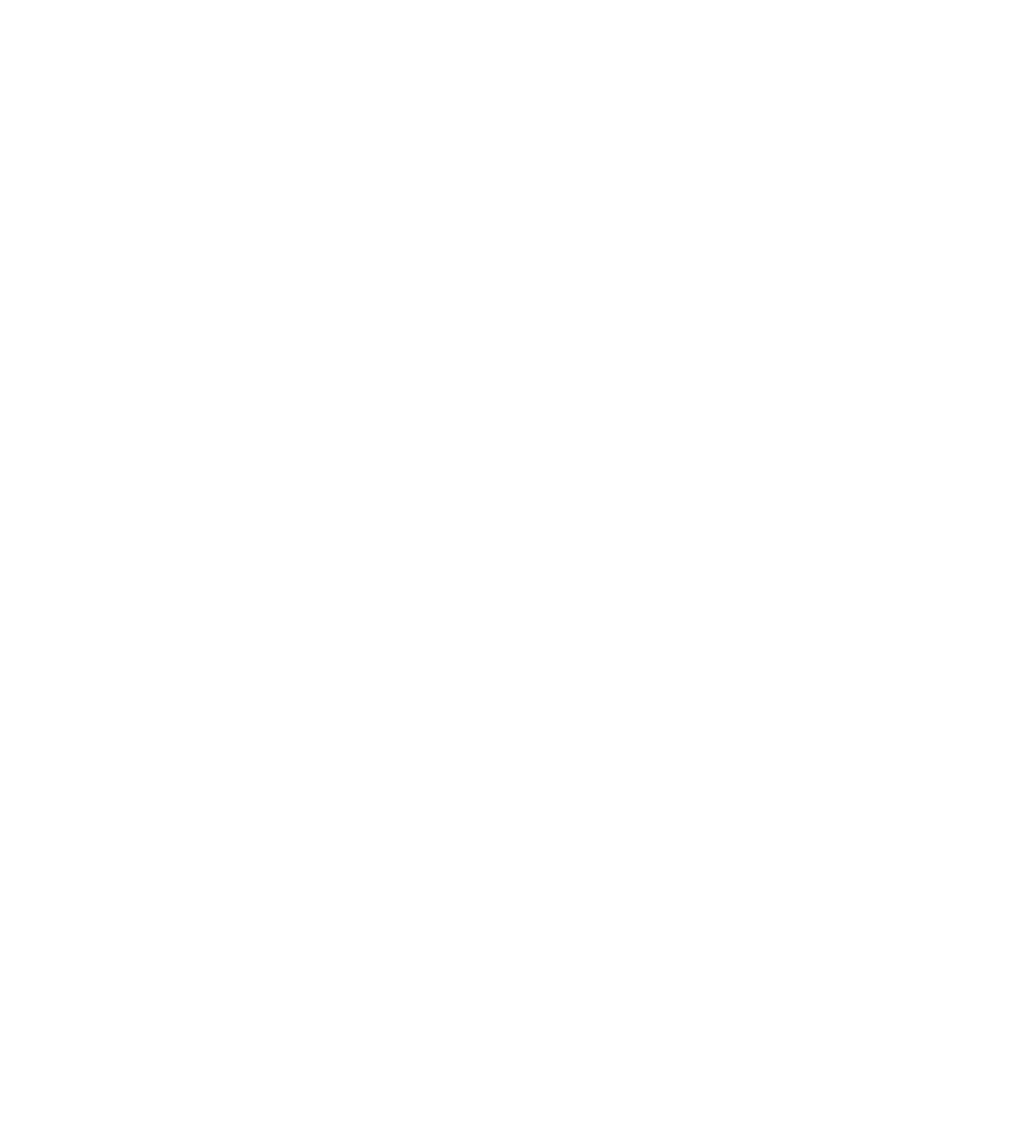
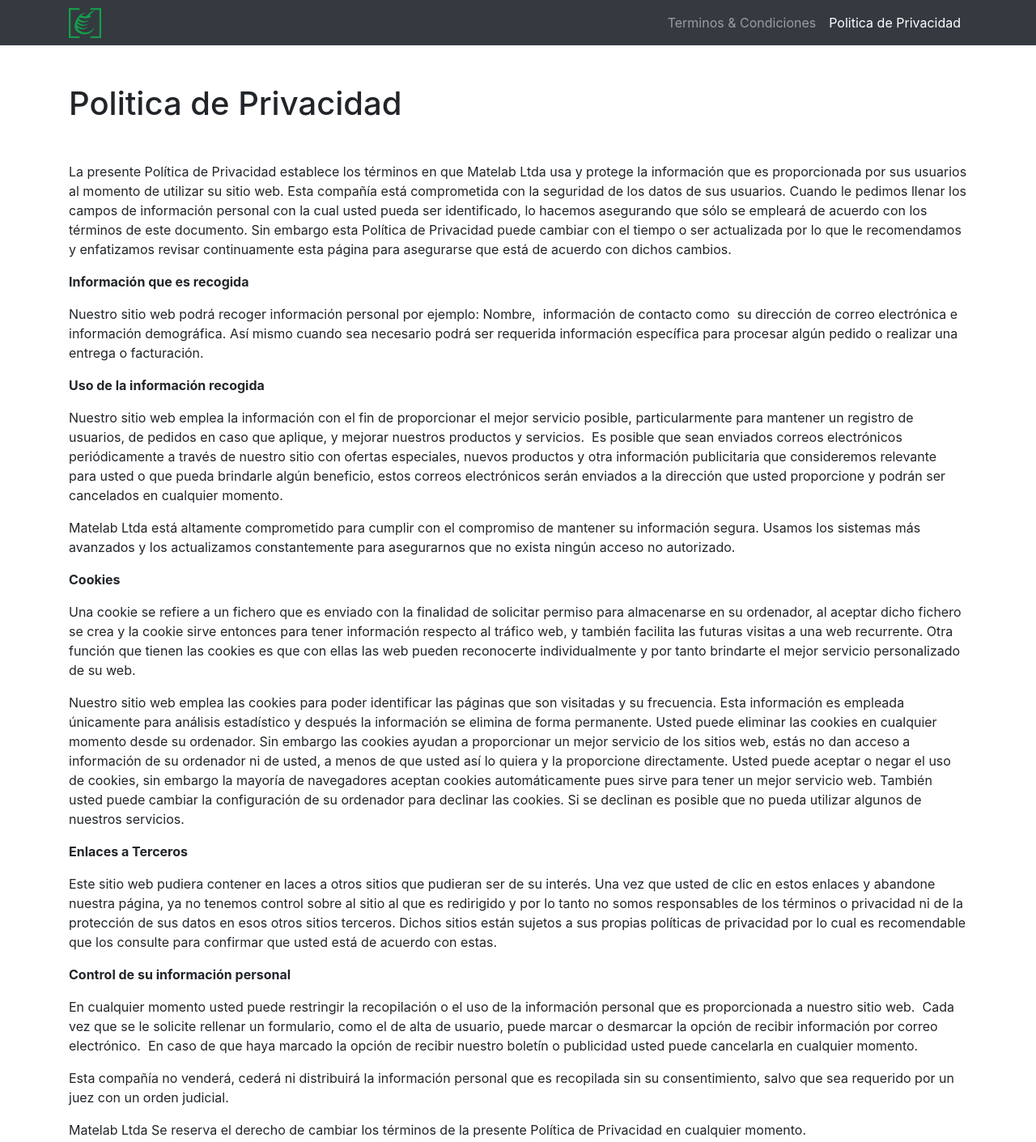
Before and after one commit to mlab-ar/terminos-Condiciones, a plain HTML site: page politica_privacidad.html in a window 1280 px wide. Shown: the whole page at 81% size. Before the commit the page ends 800 px from the top, so only its background shows below. Drawn offline with Linux system fonts and the light colour scheme.

Commit message:
Politica de privacidad

```diff
--- a/politica_privacidad.html
+++ b/politica_privacidad.html
@@ -0,0 +1,168 @@
+<!DOCTYPE html>
+<html lang="en">
+  <head>
+    <meta charset="utf-8" />
+    <meta
+      name="viewport"
+      content="width=device-width, initial-scale=1, shrink-to-fit=no"
+    />
+    <meta name="description" content="" />
+    <meta name="author" content="" />
+
+    <link rel="shortcut icon" type="image/png" href="images/favicon.ico" />
+
+    <title>Matelab | Avisos Legales</title>
+
+    <!-- Bootstrap core CSS -->
+    <link href="vendor/bootstrap/css/bootstrap.min.css" rel="stylesheet" />
+  </head>
+
+  <body>
+    <!-- Navigation -->
+    <nav class="navbar navbar-expand-lg navbar-dark bg-dark static-top">
+      <div class="container">
+        <a href="https://www.matelab.com.ar" className="brand-logo">
+          <img
+            src="images/mateLogo.png"
+            alt="Mate Lab"
+            width="40"
+            height="37"
+          />
+        </a>
+        <button
+          class="navbar-toggler"
+          type="button"
+          data-toggle="collapse"
+          data-target="#navbarResponsive"
+          aria-controls="navbarResponsive"
+          aria-expanded="false"
+          aria-label="Toggle navigation"
+        >
+          <span class="navbar-toggler-icon"></span>
+        </button>
+        <div class="collapse navbar-collapse" id="navbarResponsive">
+          <ul class="navbar-nav ml-auto">
+            <li class="nav-item">
+              <a class="nav-link" href="index.html">Terminos & Condiciones </a>
+            </li>
+            <li class="nav-item active">
+              <a class="nav-link" href="politica_privacidad.html"
+                >Politica de Privacidad</a
+              >
+              <span class="sr-only">(current)</span>
+            </li>
+          </ul>
+        </div>
+      </div>
+    </nav>
+
+    <!-- Page Content -->
+    <div class="container">
+      <div class="row">
+        <div class="col-lg-12 text-left">
+          <h1 class="mt-5">Politica de Privacidad</h1>
+          <p>&nbsp;</p>
+          <p>
+            La presente Política de Privacidad establece los términos en que
+            Matelab Ltda usa y protege la información que es proporcionada por
+            sus usuarios al momento de utilizar su sitio web. Esta compañía está
+            comprometida con la seguridad de los datos de sus usuarios. Cuando
+            le pedimos llenar los campos de información personal con la cual
+            usted pueda ser identificado, lo hacemos asegurando que sólo se
+            empleará de acuerdo con los términos de este documento. Sin embargo
+            esta Política de Privacidad puede cambiar con el tiempo o ser
+            actualizada por lo que le recomendamos y enfatizamos revisar
+            continuamente esta página para asegurarse que está de acuerdo con
+            dichos cambios.
+          </p>
+          <p><strong>Información que es recogida</strong></p>
+          <p>
+            Nuestro sitio web podrá recoger información personal por ejemplo:
+            Nombre,&nbsp; información de contacto como&nbsp; su dirección de
+            correo electrónica e información demográfica. Así mismo cuando sea
+            necesario podrá ser requerida información específica para procesar
+            algún pedido o realizar una entrega o facturación.
+          </p>
+          <p><strong>Uso de la información recogida</strong></p>
+          <p>
+            Nuestro sitio web emplea la información con el fin de proporcionar
+            el mejor servicio posible, particularmente para mantener un registro
+            de usuarios, de pedidos en caso que aplique, y mejorar nuestros
+            productos y servicios. &nbsp;Es posible que sean enviados correos
+            electrónicos periódicamente a través de nuestro sitio con ofertas
+            especiales, nuevos productos y otra información publicitaria que
+            consideremos relevante para usted o que pueda brindarle algún
+            beneficio, estos correos electrónicos serán enviados a la dirección
+            que usted proporcione y podrán ser cancelados en cualquier momento.
+          </p>
+          <p>
+            Matelab Ltda está altamente comprometido para cumplir con el
+            compromiso de mantener su información segura. Usamos los sistemas
+            más avanzados y los actualizamos constantemente para asegurarnos que
+            no exista ningún acceso no autorizado.
+          </p>
+          <p><strong>Cookies</strong></p>
+          <p>
+            Una cookie se refiere a un fichero que es enviado con la finalidad
+            de solicitar permiso para almacenarse en su ordenador, al aceptar
+            dicho fichero se crea y la cookie sirve entonces para tener
+            información respecto al tráfico web, y también facilita las futuras
+            visitas a una web recurrente. Otra función que tienen las cookies es
+            que con ellas las web pueden reconocerte individualmente y por tanto
+            brindarte el mejor servicio personalizado de su web.
+          </p>
+          <p>
+            Nuestro sitio web emplea las cookies para poder identificar las
+            páginas que son visitadas y su frecuencia. Esta información es
+            empleada únicamente para análisis estadístico y después la
+            información se elimina de forma permanente. Usted puede eliminar las
+            cookies en cualquier momento desde su ordenador. Sin embargo las
+            cookies ayudan a proporcionar un mejor servicio de los sitios web,
+            estás no dan acceso a información de su ordenador ni de usted, a
+            menos de que usted así lo quiera y la proporcione directamente.
+            Usted puede aceptar o negar el uso de cookies, sin embargo la
+            mayoría de navegadores aceptan cookies automáticamente pues sirve
+            para tener un mejor servicio web. También usted puede cambiar la
+            configuración de su ordenador para declinar las cookies. Si se
+            declinan es posible que no pueda utilizar algunos de nuestros
+            servicios.
+          </p>
+          <p><strong>Enlaces a Terceros</strong></p>
+          <p>
+            Este sitio web pudiera contener en laces a otros sitios que pudieran
+            ser de su interés. Una vez que usted de clic en estos enlaces y
+            abandone nuestra página, ya no tenemos control sobre al sitio al que
+            es redirigido y por lo tanto no somos responsables de los términos o
+            privacidad ni de la protección de sus datos en esos otros sitios
+            terceros. Dichos sitios están sujetos a sus propias políticas de
+            privacidad por lo cual es recomendable que los consulte para
+            confirmar que usted está de acuerdo con estas.
+          </p>
+          <p><strong>Control de su información personal</strong></p>
+          <p>
+            En cualquier momento usted puede restringir la recopilación o el uso
+            de la información personal que es proporcionada a nuestro sitio
+            web.&nbsp; Cada vez que se le solicite rellenar un formulario, como
+            el de alta de usuario, puede marcar o desmarcar la opción de recibir
+            información por correo electrónico. &nbsp;En caso de que haya
+            marcado la opción de recibir nuestro boletín o publicidad usted
+            puede cancelarla en cualquier momento.
+          </p>
+          <p>
+            Esta compañía no venderá, cederá ni distribuirá la información
+            personal que es recopilada sin su consentimiento, salvo que sea
+            requerido por un juez con un orden judicial.
+          </p>
+          <p>
+            Matelab Ltda Se reserva el derecho de cambiar los términos de la
+            presente Política de Privacidad en cualquier momento.
+          </p>
+        </div>
+      </div>
+    </div>
+
+    <!-- Bootstrap core JavaScript -->
+    <script src="vendor/jquery/jquery.slim.min.js"></script>
+    <script src="vendor/bootstrap/js/bootstrap.bundle.min.js"></script>
+  </body>
+</html>
```
Also changed, not shown: index.html (+2 -2 lines).
